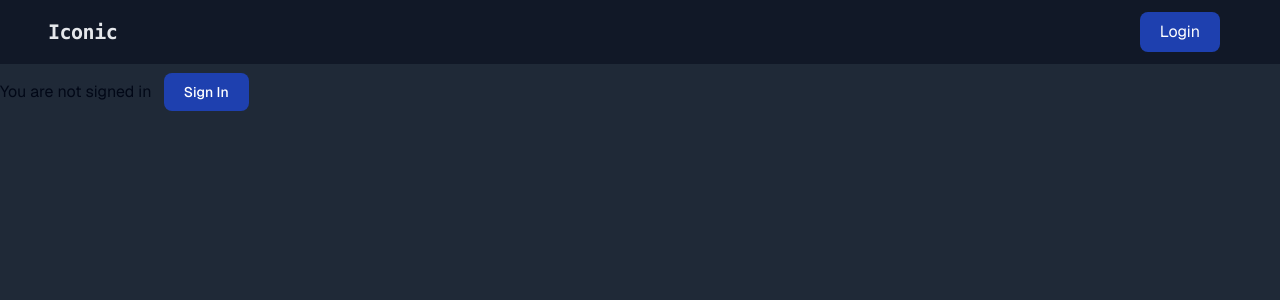
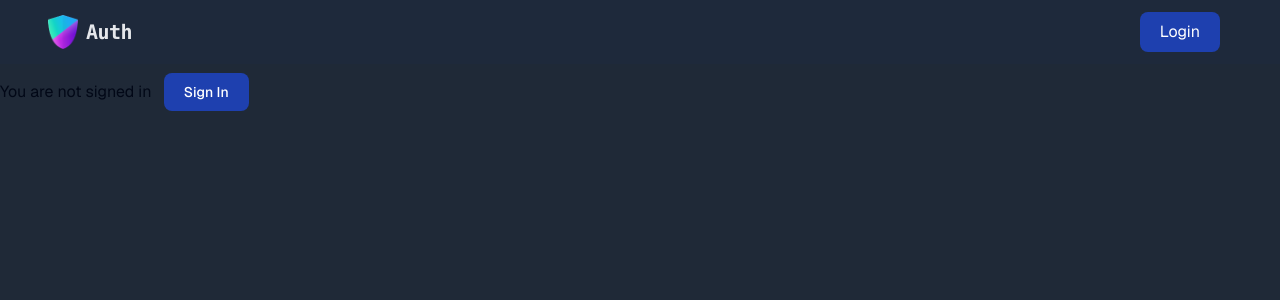
Before and after one commit to KennyMwendwaX/nextauth-authentication, a Next.js app: page / in a window 1280 px wide. Shown: the top 300 px of the page. Built offline with nearby package versions, Linux system fonts and the light colour scheme; no server answers.

Commit message:
Added Logo to navbar

```diff
--- a/components/Navbar.tsx
+++ b/components/Navbar.tsx
@@ -1,6 +1,8 @@
 "use client";
+
 import Link from "next/link";
 import Image from "next/image";
+import Logo from "@/public/logo-xs.png";
 import { useEffect, useState } from "react";
 import { FaUserCircle } from "react-icons/fa";
 import { useSession } from "next-auth/react";
@@ -18,11 +20,12 @@ export default function Navbar() {
 
   return (
     <>
-      <nav className="fixed bg-gray-900 px-2 sm:px-4 py-3 w-full z-20 top-0 left-0">
+      <nav className="fixed bg-slate-800 px-2 sm:px-4 py-3 w-full z-20 top-0 left-0">
         <div className="container flex flex-wrap items-center justify-between mx-auto">
-          <Link href="/" className="flex items-center">
+          <Link href="/" className="flex items-center space-x-2">
+            <Image src={Logo} width={30} height={30} alt="logo" />
             <span className="self-center text-gray-200 text-xl tracking-tight font-mono font-semibold whitespace-nowrap">
-              Iconic
+              Auth
             </span>
           </Link>
           {status === "authenticated" ? (
```
Also changed, not shown: public/logo-xs.png (added).
